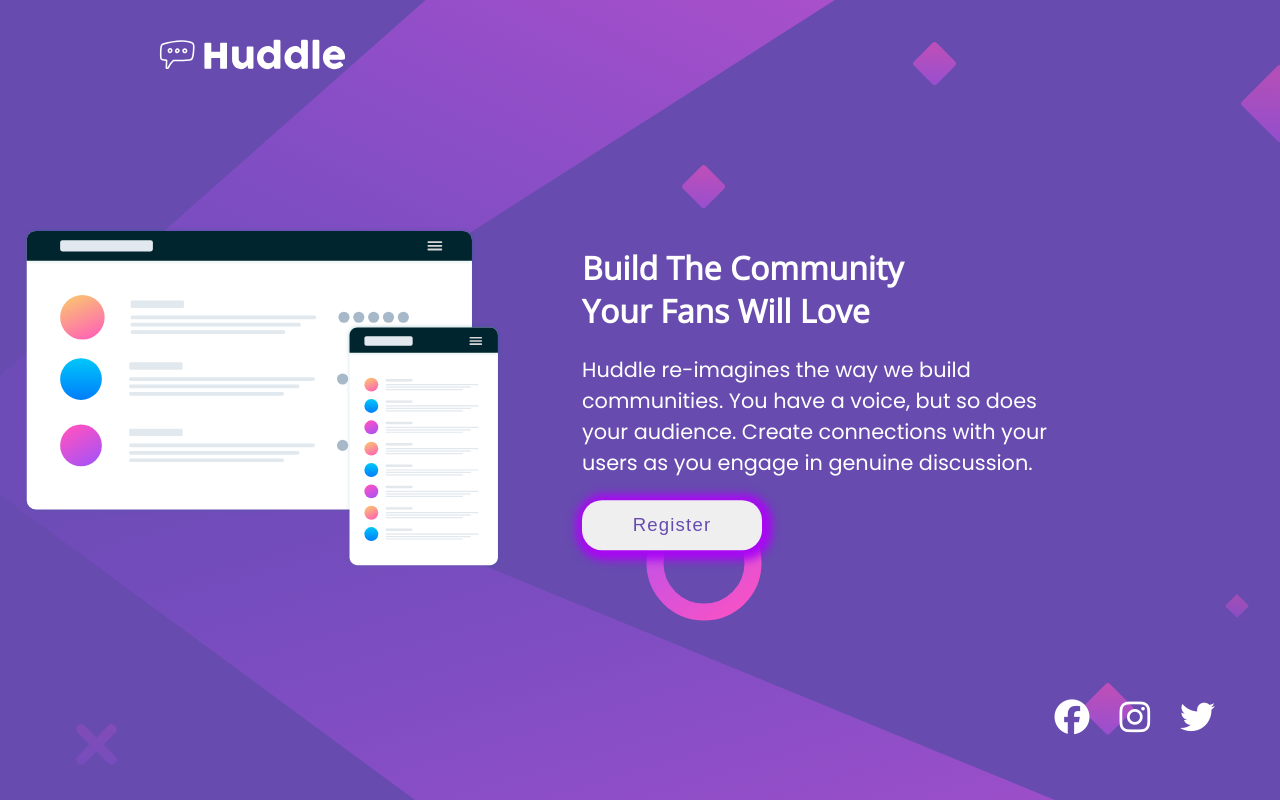
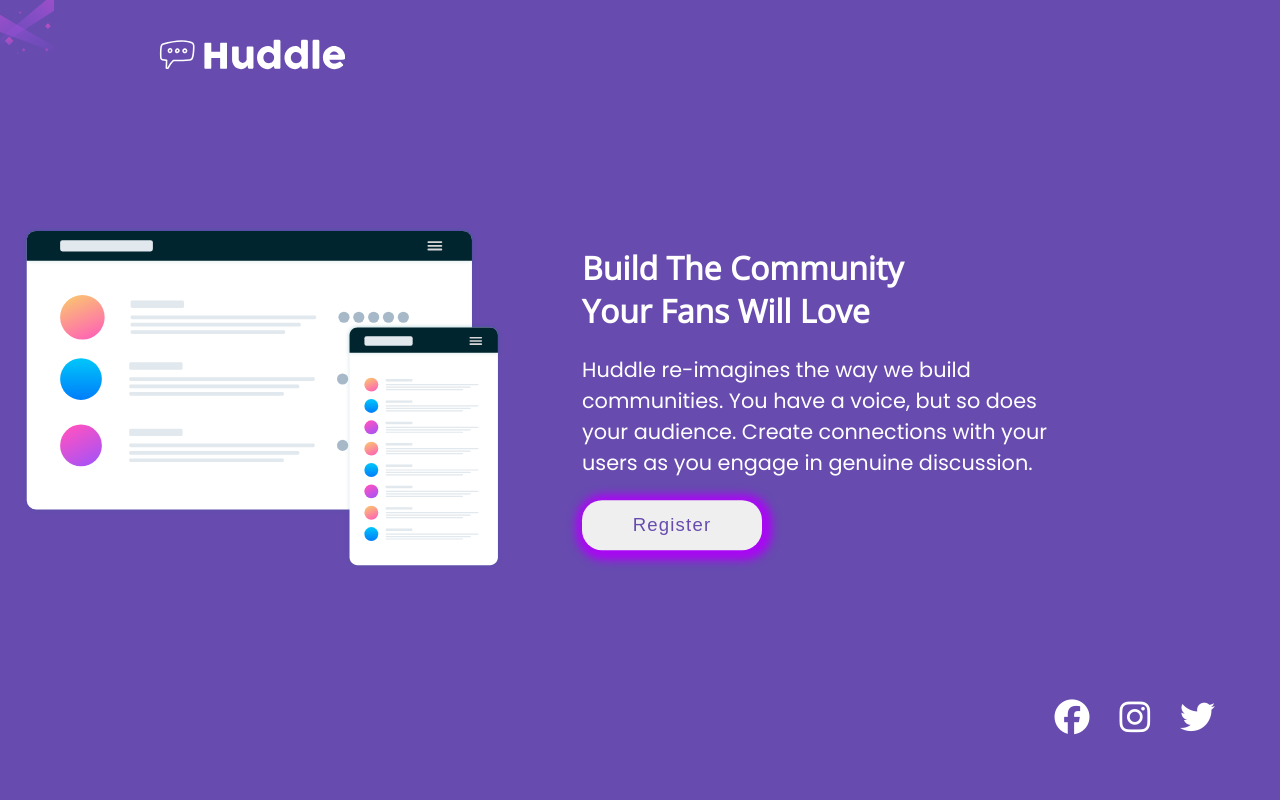
Before and after one commit to daaaan12/Challenge-FrontEnd-Mentor-6, a plain HTML site: page index.html in a window 1280 px wide. Drawn offline with nearby package versions, Linux system fonts and the light colour scheme.

Commit message:
Update style.css

```diff
--- a/style.css
+++ b/style.css
@@ -78,8 +78,9 @@ p {
 
 body {
     font-family: var(--font-body);
-    background-image: url(./images/bg-desktop.svg) ;
-    background-color: var(--cor-violet);
+    background: hsl(257deg, 40%, 49%) url("../images/bg-mobile.svg") no-repeat left top;
+    background-size: contain;
+    background-position: 0 top;
 }
 
 #alinhamento {
```
